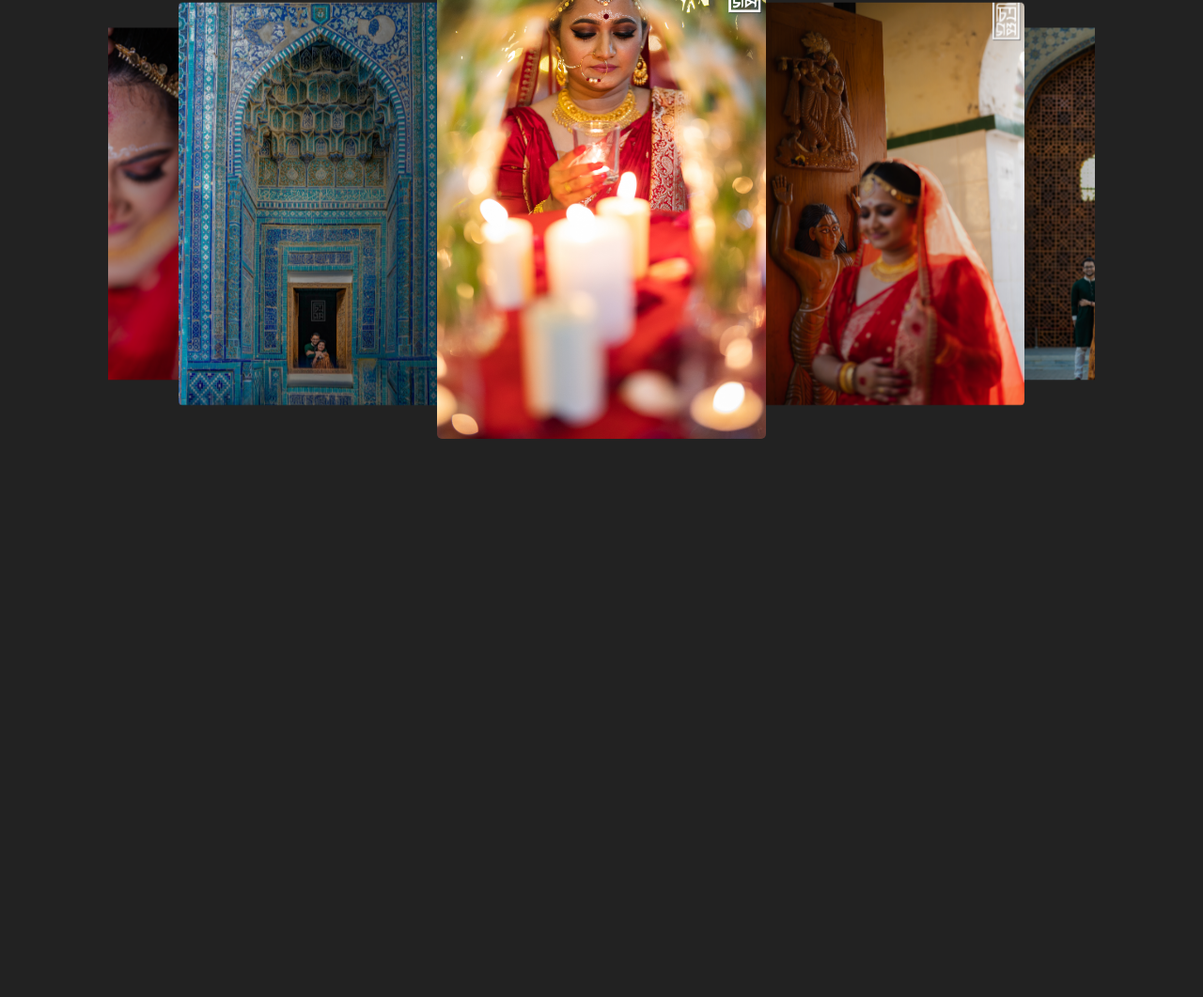
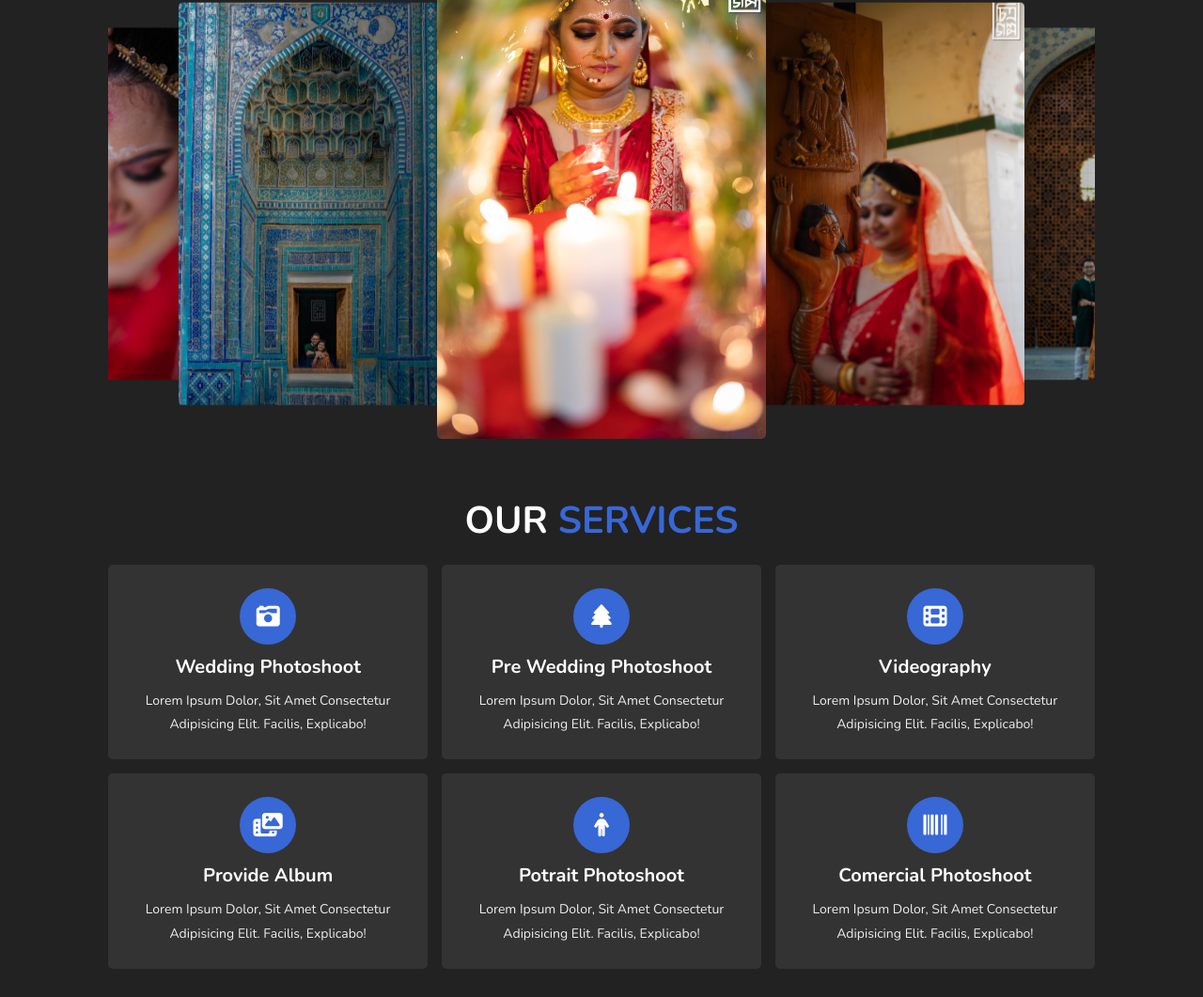
Before and after one commit to Hamim-200/Wedding-website, a plain HTML site: page index.html in a window 1280 px wide. Shown: the part 320-1381 px from the top of the page at 94% size. Before the commit the page ends 817 px from the top, so only its background shows below. Drawn offline with nearby package versions, Linux system fonts and the light colour scheme; a web font is replaced by a local one.

Commit message:
Service Section added

```diff
--- a/css/style.css
+++ b/css/style.css
@@ -27,6 +27,19 @@ html {
 
 section {
     padding: 3rem 9%;
+}
+
+.heading {
+    text-align: center;
+    padding-bottom: 2rem;
+    color: #fff;
+    text-transform: uppercase;
+    font-size: 4rem;
+}
+
+.heading span {
+    color: var(--main-color);
+    text-transform: uppercase;
 }
 
 .btn {
@@ -139,8 +152,45 @@ body {
     object-fit: cover;
 }
 
+/* Home Section style Ends here  */
 
-/* Home Section style Ends here  */
+/* Service Section  style Start here  */
+.service .box-container {
+    display: grid;
+    grid-template-columns: repeat(auto-fit, minmax(27rem, 1fr));
+    gap: 1.5rem;
+}
+
+.service .box-container .box {
+    border-radius: .5rem;
+    background: #333;
+    text-align: center;
+    padding: 2.5rem;
+}
+
+.service .box-container .box i {
+    height: 6rem;
+    width: 6rem;
+    line-height: 6rem;
+    border-radius: 50%;
+    font-size: 2.5rem;
+    background: var(--main-color);
+    color: #fff;
+}
+
+.service .box-container .box h3 {
+    font-size: 2rem;
+    color: #fff;
+    padding: 1rem 0;
+}
+
+.service .box-container .box p {
+    font-size: 1.4rem;
+    color: #eee;
+    line-height: 1.8;
+}
+
+/* Service Section style Ends here  */
 
 
 
--- a/index.html
+++ b/index.html
@@ -62,8 +62,47 @@
             </div>
         </div>
     </section>
+    <!-- Home Section End -->
 
-    <!-- Home Section End -->
+    <!-- Service Section Start -->
+    <section class="service" id="service">
+        <h1 class="heading">Our<span> services</span></h1>
+        <div class="box-container">
+
+            <div class="box">
+                <i class="fas fa-camera-retro"> </i>
+                <h3>Wedding photoshoot</h3>
+                <p>Lorem ipsum dolor, sit amet consectetur adipisicing elit. Facilis, explicabo!</p>
+            </div>
+            <div class="box">
+                <i class="fas fa-tree"> </i>
+                <h3>Pre Wedding photoshoot</h3>
+                <p>Lorem ipsum dolor, sit amet consectetur adipisicing elit. Facilis, explicabo!</p>
+            </div>
+            <div class="box">
+                <i class="fas fa-film"></i>
+                <h3>Videography</h3>
+                <p>Lorem ipsum dolor, sit amet consectetur adipisicing elit. Facilis, explicabo!</p>
+            </div>
+            <div class=" box">
+                <i class="fas fa-photo-film"> </i>
+                <h3>Provide Album</h3>
+                <p>Lorem ipsum dolor, sit amet consectetur adipisicing elit. Facilis, explicabo!</p>
+            </div>
+            <div class="box">
+                <i class="fas fa-person"> </i>
+                <h3>Potrait Photoshoot</h3>
+                <p>Lorem ipsum dolor, sit amet consectetur adipisicing elit. Facilis, explicabo!</p>
+            </div>
+            <div class="box">
+                <i class="fas fa-barcode"> </i>
+                <h3>Comercial Photoshoot</h3>
+                <p>Lorem ipsum dolor, sit amet consectetur adipisicing elit. Facilis, explicabo!</p>
+            </div>
+        </div>
+
+    </section>
+    <!-- Service Section End -->
 
 
 
@@ -71,10 +110,8 @@
 
 
 
-
+    <!-- javascript file -->
     <script src="https://cdn.jsdelivr.net/npm/swiper@8/swiper-bundle.min.js"></script>
-
-    <!-- javascript file -->
     <script src="js/script.js"></script>
 </body>
 
```
